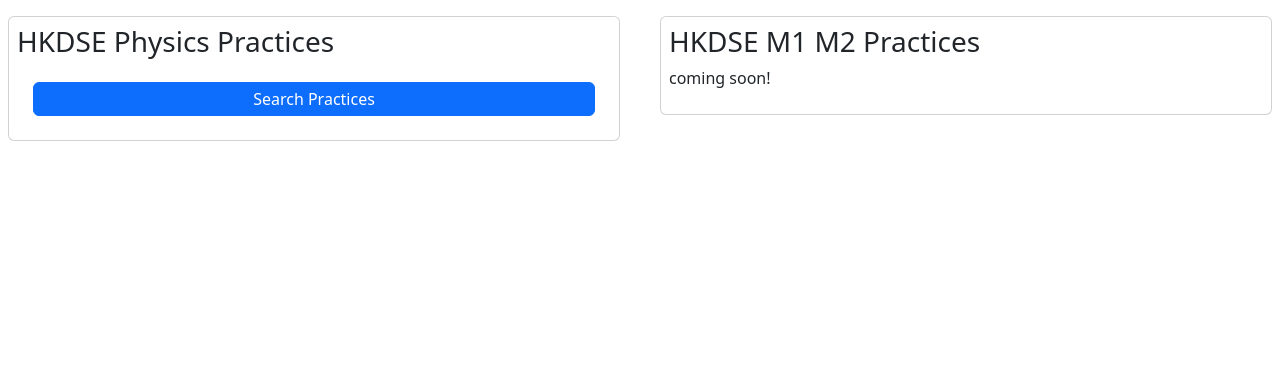
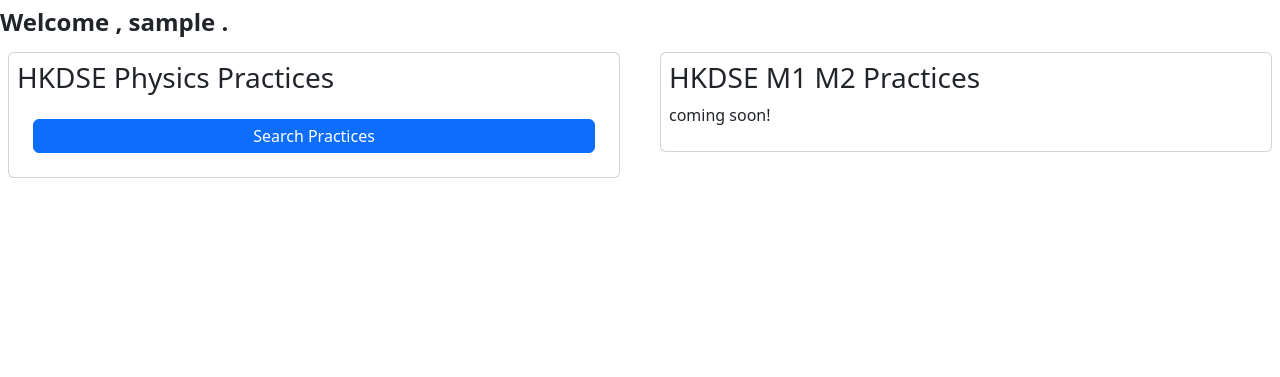
Before and after one commit to phili-ed/phili-ed, a Flask app: page / in a window 1280 px wide. Shown: the part 58-435 px from the top of the page. Run offline with Flask 3, Linux system fonts and the light colour scheme; the visitor is signed in with stand-in values (Sample User, id 1); parts of the project's set-up code (start-up, migrations or seed data) failed here and were passed over; some libraries are stand-ins or nearby versions; some web fonts are replaced.

Commit message:
logged in evidence

```diff
--- a/templates/index.html
+++ b/templates/index.html
@@ -6,6 +6,8 @@
 
 {% if not current_user.is_authenticated %}
     <a class="btn btn-info m-2" href="/login">log in to have more access</a>
+{% else %}
+    <h4 class="fw-bold">Welcome , {{ current_user.username }} . </h4>
 {% endif %}
 
     <div class="row">
```
